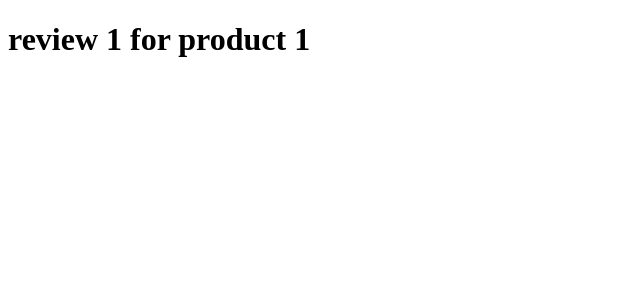
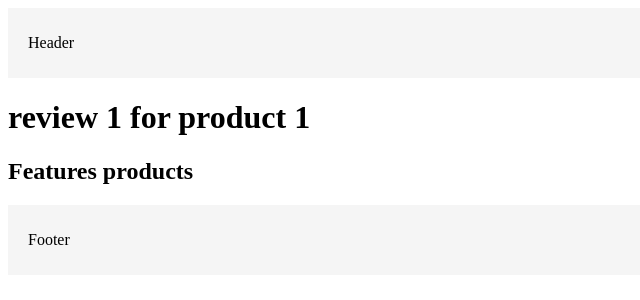
Before and after one commit to ChengFangRong/routing-demo, a Next.js app: page /products/1/reviews/1 in a window 1280 px wide. Shown: the top 300 px of the page, without its empty margins (0-640 px from the left). Built offline with nearby package versions, Linux system fonts and the light colour scheme.

Commit message:
15 - nested layout

```diff
--- a/src/app/layout.tsx
+++ b/src/app/layout.tsx
@@ -1,3 +1,6 @@
+// basic consistent layut between pages,, children are the diff pages
+
+
 export const metadata = {
     title: 'Next.js',
     description: 'Generated by Next.js',
@@ -10,7 +13,33 @@ export default function RootLayout({
   }) {
     return (
       <html lang="en">
-        <body>{children}</body>
+        <body>
+          <header
+            style={{
+              display: 'flex',
+              justifyContent: 'space-between',
+              padding: '10px 20px',
+              backgroundColor: '#f5f5f5',
+            }}>
+
+            <p>Header</p>
+          </header>
+
+          {children}
+
+
+
+          <footer
+            style={{
+              display: 'flex',
+              justifyContent: 'space-between',
+              padding: '10px 20px',
+              backgroundColor: '#f5f5f5',
+            }}>
+            <p>Footer</p>
+          </footer>
+
+          </body>
       </html>
     )
   }
--- /dev/null
+++ b/src/app/products/[productId]/layout.tsx
@@ -0,0 +1,17 @@
+export const metadata = {
+    title: 'Next.js',
+    description: 'Generated by Next.js',
+  }
+
+export default function RootLayout({
+    children,
+  }: {
+    children: React.ReactNode
+  }) {
+    return (
+        <>
+            {children}
+            <h2>Features products</h2>
+        </>
+    );
+    }
```
